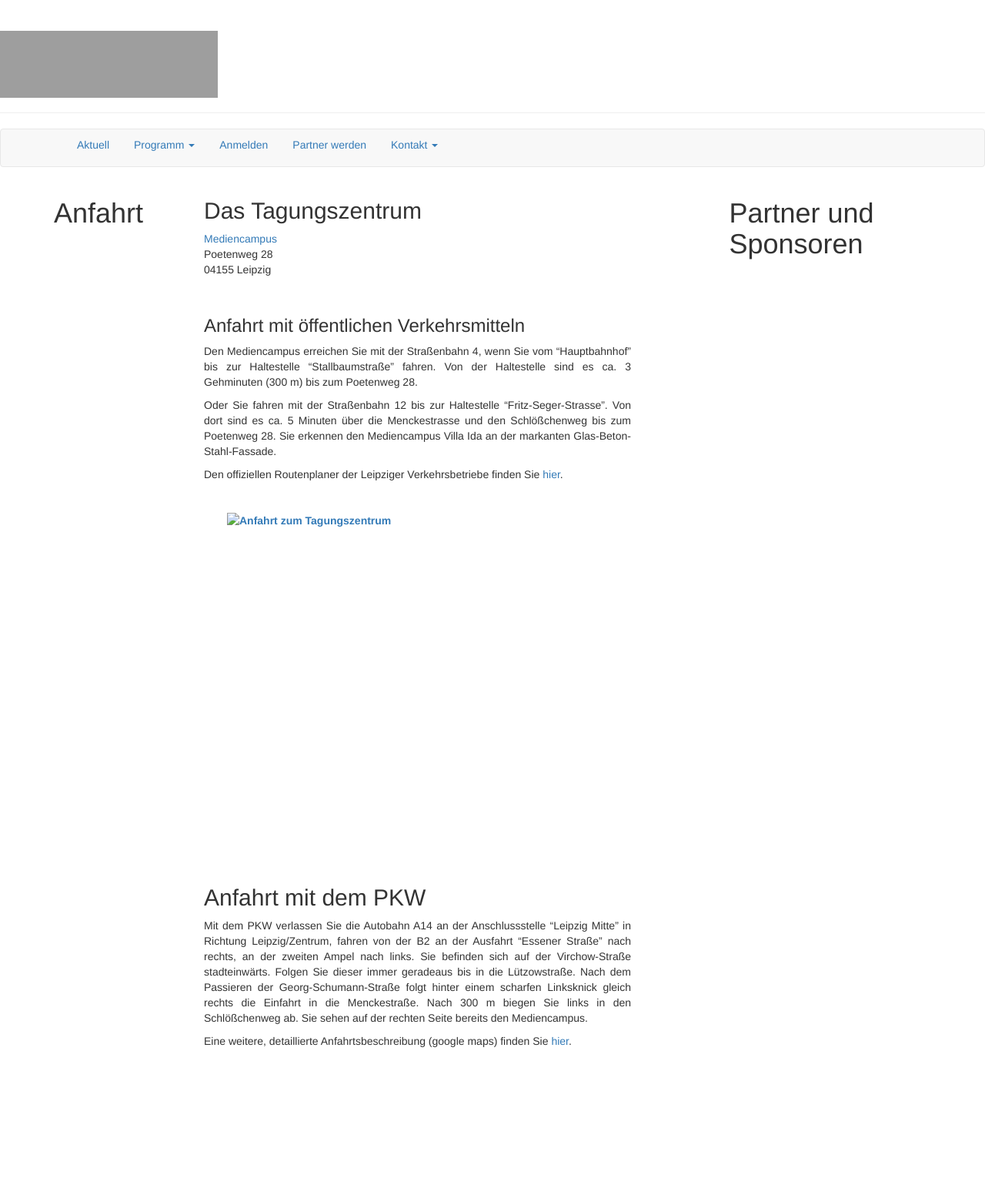
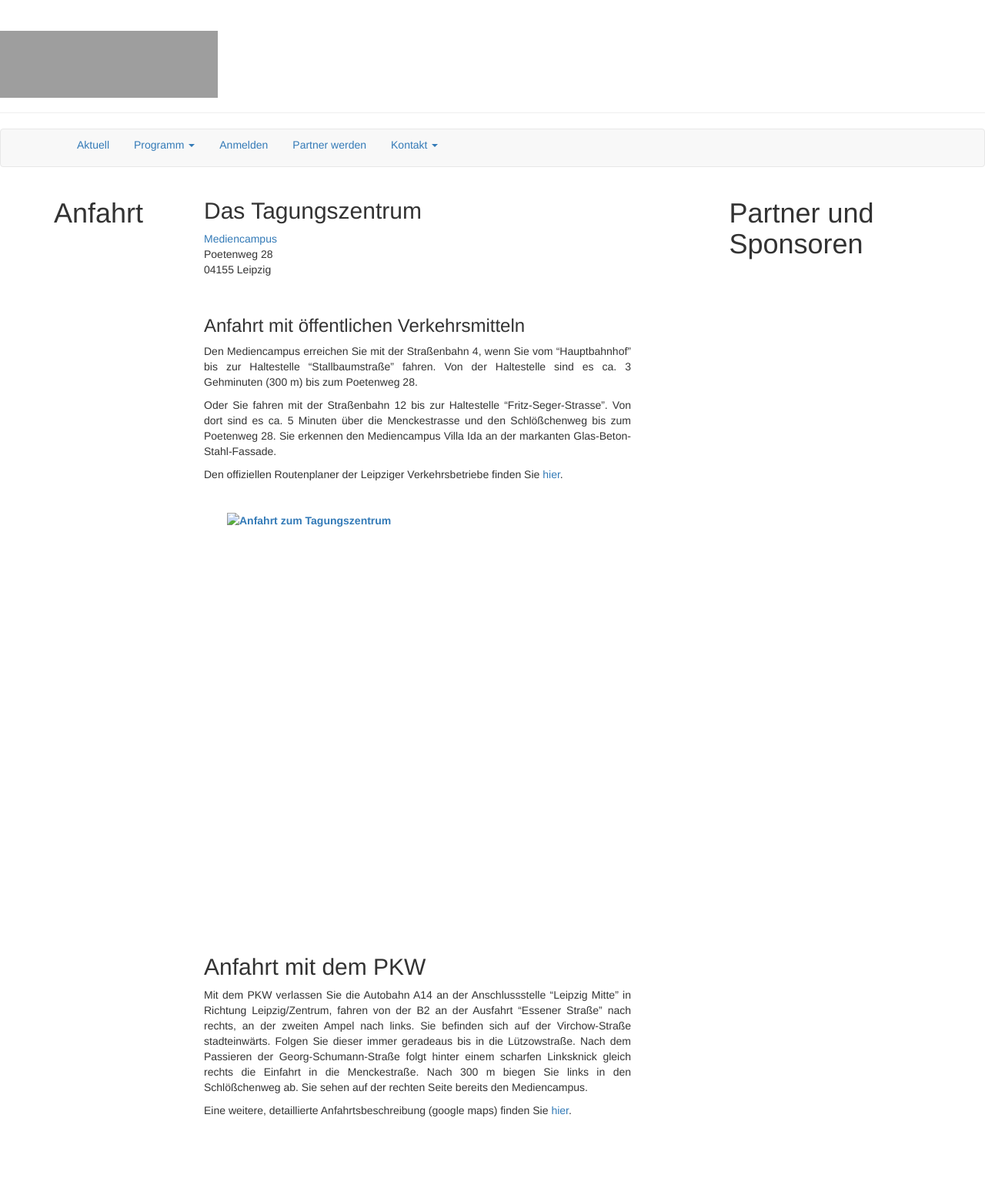
Before and after one commit to susedev/test, a Jekyll site: the page built from anfahrt.html, in a window 1280 px wide. Shown: the whole page at 77% size. Built offline with Jekyll 4.4.1, drawn with Linux system fonts in a browser that asks for light colours; nearby versions of some CDN libraries; before the commit the page ends 1462 px from its top, so only the background shows below that; grey boxes are pictures that could not be loaded.

Commit message:
Edit from JekyllCMS

```diff
--- a/anfahrt.html
+++ b/anfahrt.html
@@ -17,7 +17,7 @@ Poetenweg 28<br />
 
 <p style="text-align: justify;">Den offiziellen Routenplaner der Leipziger Verkehrsbetriebe finden Sie <a class="external-link-new-window" href="http://www.lvb.de/" target="_blank" title="Opens external link in new window">hier</a>.</p>
 
-<p><strong><a href="{{ site.base_url }}/media/karte-web.png" target="_blank"><img alt="Anfahrt zum Tagungszentrum" src="{{ site.base_url }}/media/karte-web.png" style="width: 400px; height: 423px; float: left; border-width: 0px; border-style: solid; margin: 30px;" /></a></strong></p>
+<p><strong><a href="{{ site.base_url }}/media/karte-web.png" target="_blank"><img alt="Anfahrt zum Tagungszentrum" src="{{ site.base_url }}/media/karte-web.png" style="width: 400px; height: 423px; border-width: 0px; border-style: solid; margin: 30px;" /></a></strong></p>
 
 <p>&nbsp;</p>
 
```
